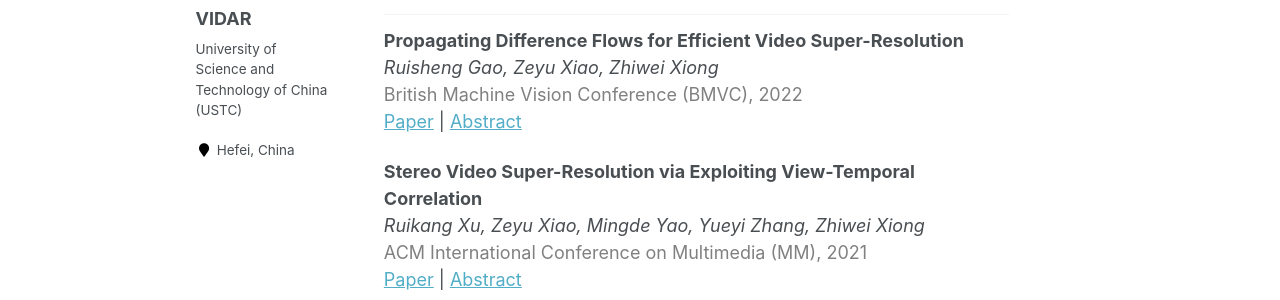
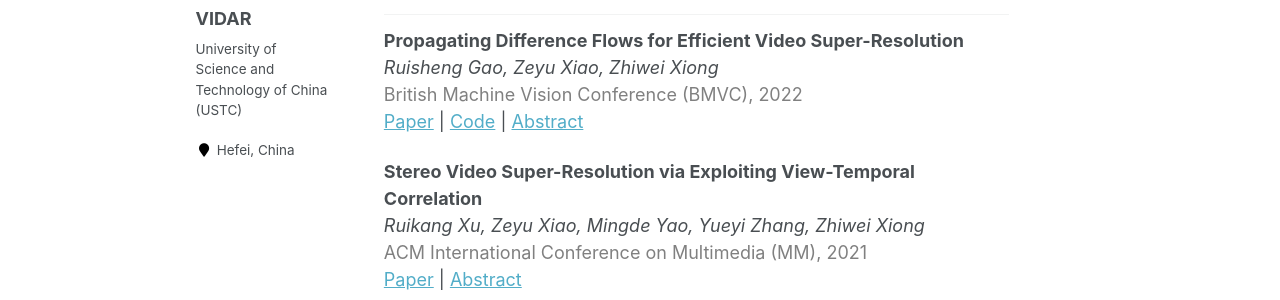
Before and after one commit to VIDAR-USTC/vidar-ustc.github.io, a Jekyll site: the page built from _pages/super-resolution/sr-video.md, in a window 1280 px wide and 900 px high. Shown: the part 256-556 px from the top of the window. Built offline with Jekyll 4.4.1, drawn with Linux system fonts in a browser that asks for light colours.

Commit message:
update code link of gao22

```diff
--- a/_pages/super-resolution/sr-video.md
+++ b/_pages/super-resolution/sr-video.md
@@ -19,8 +19,9 @@ __[▶ Light Field](/super-resolution/sr-light-field){: style="color: rgb(191, 0
 *Ruisheng Gao, Zeyu Xiao, Zhiwei Xiong* <br>
 <span><pub>British Machine Vision Conference (BMVC), 2022</pub></span> <br>
 [Paper](https://bmvc2022.mpi-inf.mpg.de/0060.pdf){:target="_blank"} |
+[Code](https://github.com/RSGao/DFlow_BasicSR){:target="_blank"} |
 <a onclick='expandABS("gao22")'> Abstract </a>
-<div style="display: none;" class=abs id="gao22"><br>
+<div style="display: none;" class=abs id="gao22"><br>RSGao/FDFlow_BasicSR
 Recent years have witnessed the advancement of video super-resolution (VSR) with elaborately-designed multi-frame alignment and space-time fusion/refinement techniques. However, both techniques require heavy computational burden and memory consumption, hindering existing VSR networks from being deployed on resource-constrained platforms (e.g., smartphones and wearable devices). In this paper, we propose an efficient and lightweight VSR network with two special designs. First, we propose a novelmotion propagation scheme which propagates difference flowsfor efficient feature alignment. The difference flow is sparse and computational-friendly which focuses on texture details. After estimating the preliminary difference flow with an initial motion estimator, we then design an adaptive motion modification module for frame-pair wise adaptation through bidirectional propagation. Second, a dense feature distillation module is designed for further refining the aligned features efficiently. Thanks to both designs, ournetwork achieves comparable performance with state-of-the-art VSR methods while enjoying a clear advantage in model size and computational efficiency
 </div>
 
```
